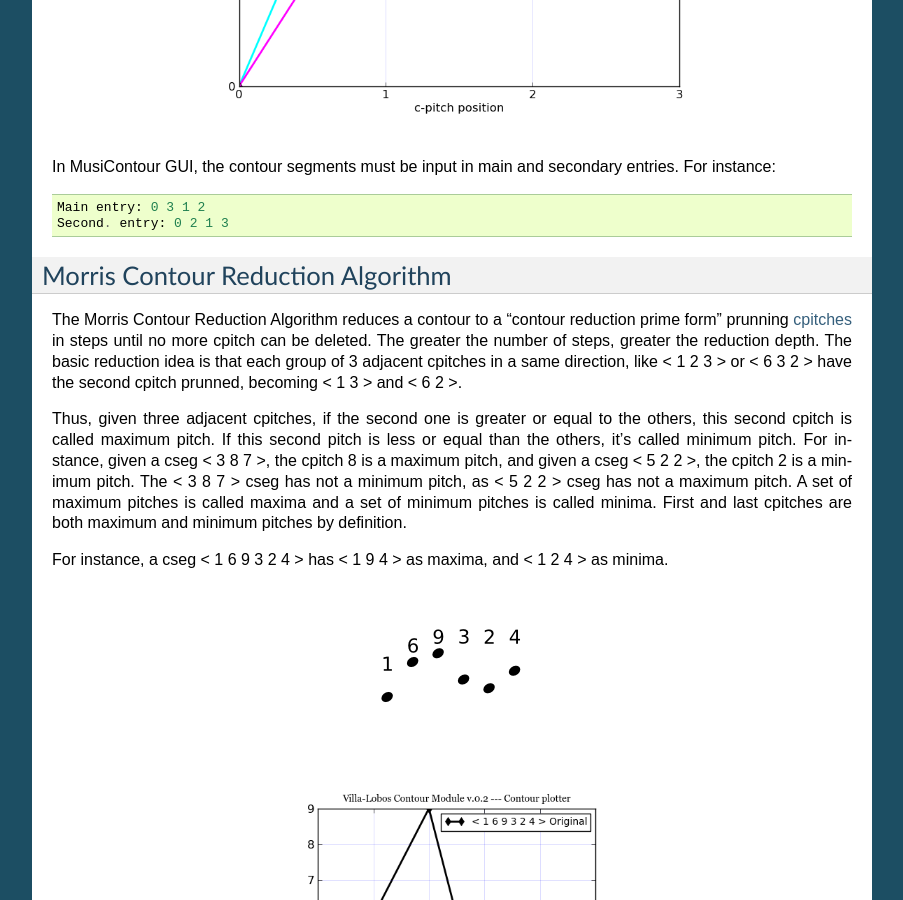
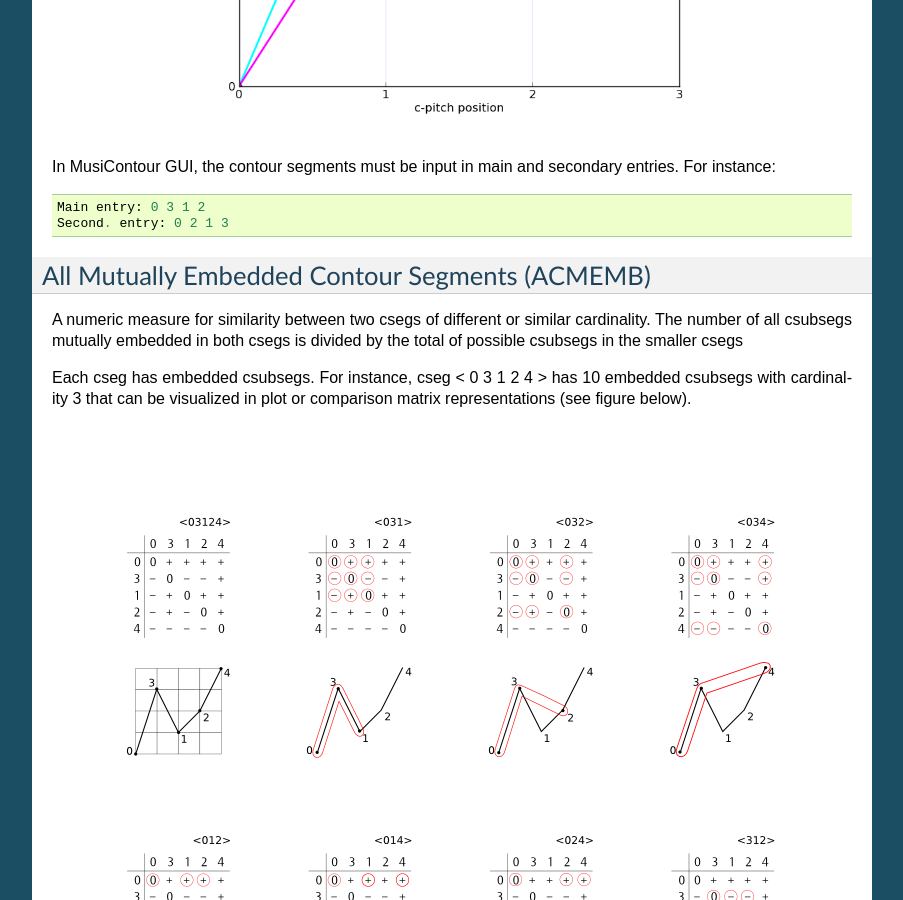
Before and after one commit to msampaio/musicontour, a Sphinx documentation site: the page built from doc/contour-operations.rst, in a window 1280 px wide and 900 px high, scrolled down 8397 px. Shown: the whole window, without its empty margins (198-1101 px from the left). Built offline with Sphinx 7.4.7, drawn with Linux system fonts in a browser that asks for light colours; formulas are drawn with MathJax 3; some of the changed text lies outside the part shown.

Commit message:
Inserts text about ACMEMB (incomplete)

```diff
--- a/doc/contour-operations.rst
+++ b/doc/contour-operations.rst
@@ -357,6 +357,20 @@ secondary entries. For instance::
  Main entry: 0 3 1 2
  Second. entry: 0 2 1 3
 
+All Mutually Embedded Contour Segments (ACMEMB)
+-----------------------------------------------
+
+A numeric measure for similarity between two csegs of different or
+similar cardinality. The number of all csubsegs mutually embedded in
+both csegs is divided by the total of possible csubsegs in the smaller
+csegs
+
+Each cseg has embedded csubsegs. For instance, cseg < 0 3 1 2 4 > has
+10 embedded csubsegs with cardinality 3 that can be visualized in plot
+or comparison matrix representations (see figure below).
+
+.. figure:: figs/cemb.png
+
 Morris Contour Reduction Algorithm
 ----------------------------------
 
```
